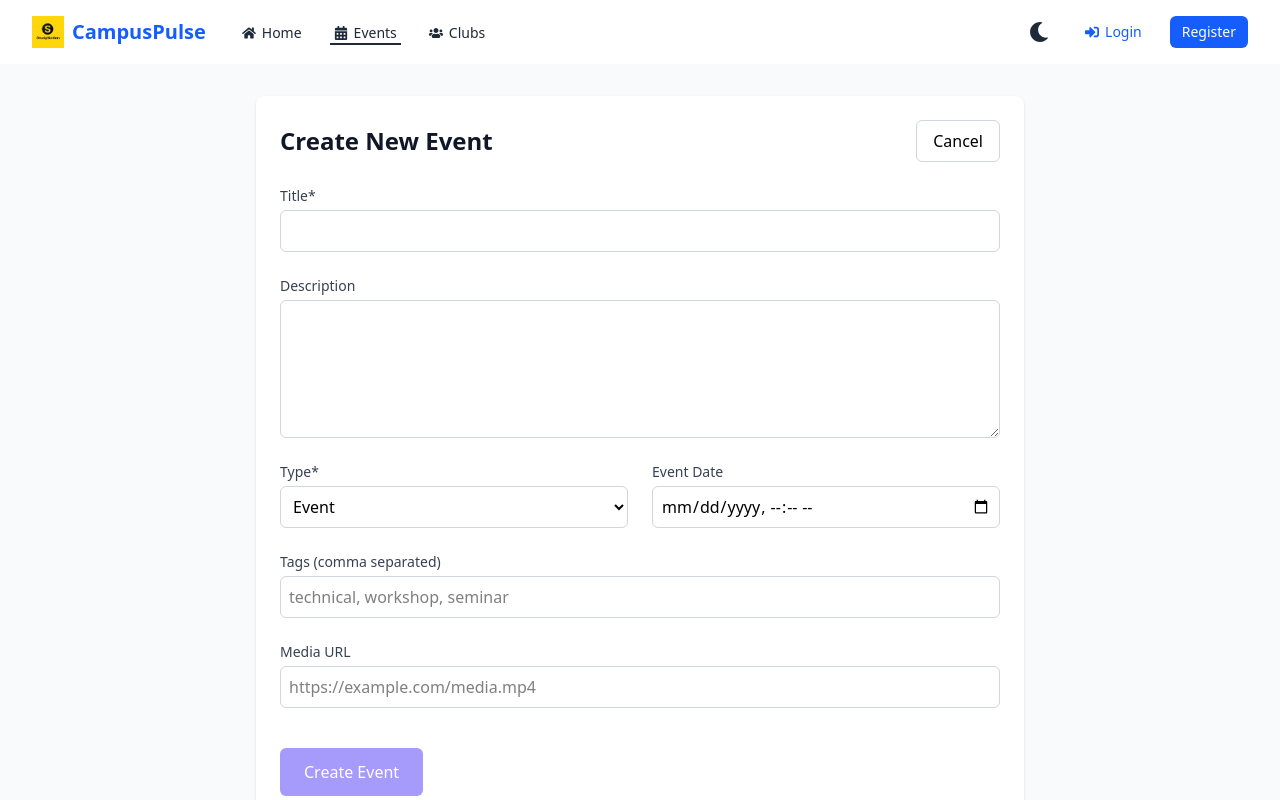
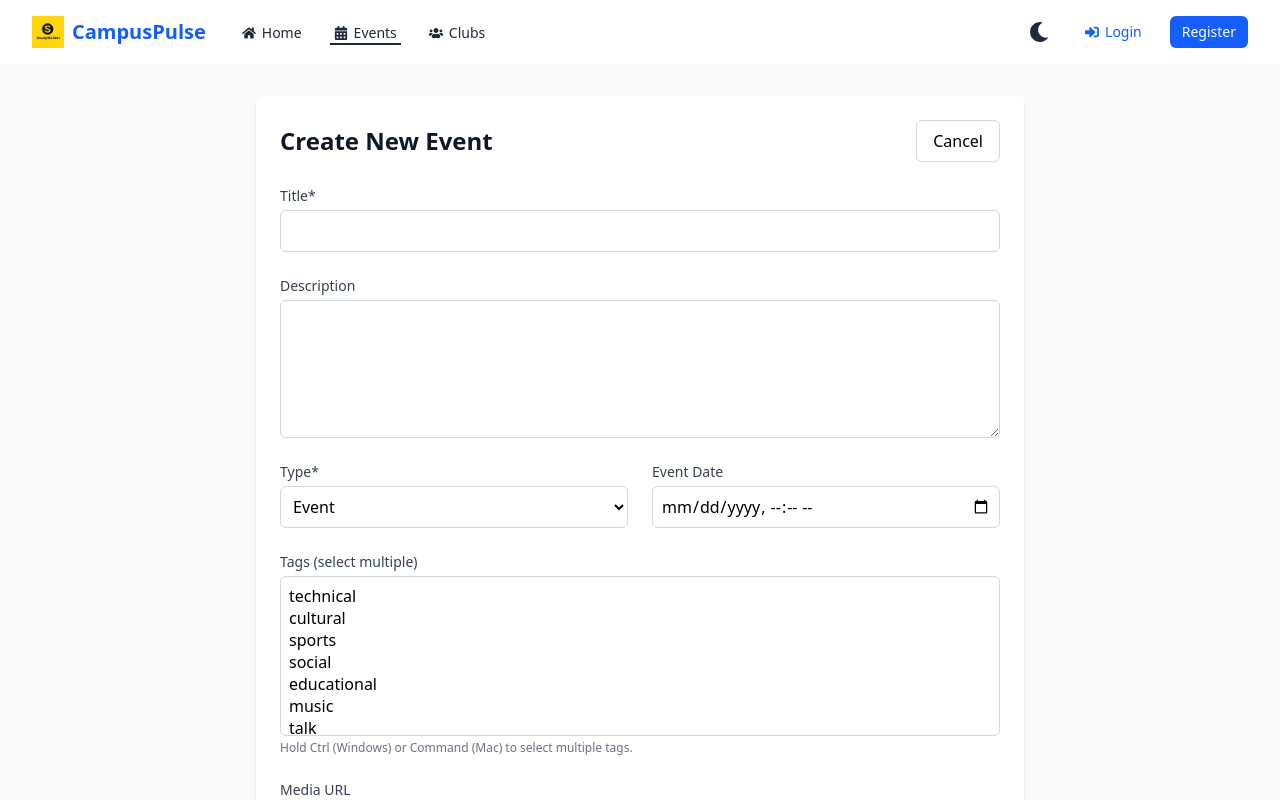
Before and after one commit to Mohanmanuhs/Bit_Wizards, a React (Vite) app in the folder frontend/: page /events/create in a window 1280 px wide. Shown: the top 800 px of the page. Built offline with nearby package versions, Linux system fonts and the light colour scheme.

Commit message:
few updates

```diff
--- a/frontend/src/pages/CreateEventPage.jsx
+++ b/frontend/src/pages/CreateEventPage.jsx
@@ -6,6 +6,11 @@ import { toast } from 'react-toastify';
 
 const apiUrl = import.meta.env.VITE_API_URL;
 
+const allowedTags = [
+  "technical", "cultural", "sports", "social", "educational",
+  "music", "talk", "competition", "workshop", "seminar", "general"
+];
+
 const CreateEventPage = () => {
   const { user } = useAuth();
   const navigate = useNavigate();
@@ -13,7 +18,7 @@ const CreateEventPage = () => {
     title: '',
     description: '',
     type: 'event',
-    tags: '',
+    tags: [], // tags should be an array
     mediaUrl: '',
     eventDate: '',
   });
@@ -26,11 +31,15 @@ const CreateEventPage = () => {
     try {
       const eventData = {
         ...newEvent,
-        createdBy: user.clubId || user._id,
-        tags: newEvent.tags.split(',').map(tag => tag.trim()).filter(tag => tag),
       };
 
-      await axios.post(`${apiUrl}/api/events`, eventData);
+      await axios.post(`${apiUrl}/api/events`, eventData, {
+        headers: {
+          Authorization: `Bearer ${user.token}`, // make sure token is available
+          "Content-Type": "application/json",
+        },
+      });
+
       toast.success('Event created successfully!');
       navigate('/events');
     } catch (err) {
@@ -93,9 +102,7 @@ const CreateEventPage = () => {
               </div>
 
               <div>
-                <label className="block text-sm font-medium text-gray-700">
-                  Event Date
-                </label>
+                <label className="block text-sm font-medium text-gray-700">Event Date</label>
                 <input
                   type="datetime-local"
                   value={newEvent.eventDate}
@@ -106,22 +113,27 @@ const CreateEventPage = () => {
             </div>
 
             <div>
-              <label className="block text-sm font-medium text-gray-700">
-                Tags (comma separated)
-              </label>
-              <input
-                type="text"
+              <label className="block text-sm font-medium text-gray-700">Tags (select multiple)</label>
+              <select
+                multiple
                 value={newEvent.tags}
-                onChange={(e) => setNewEvent({ ...newEvent, tags: e.target.value })}
-                className="mt-1 block w-full border border-gray-300 rounded-md p-2"
-                placeholder="technical, workshop, seminar"
-              />
+                onChange={(e) => {
+                  const selected = Array.from(e.target.selectedOptions, option => option.value);
+                  setNewEvent({ ...newEvent, tags: selected });
+                }}
+                className="mt-1 block w-full border border-gray-300 rounded-md p-2 h-40"
+              >
+                {allowedTags.map(tag => (
+                  <option key={tag} value={tag}>
+                    {tag}
+                  </option>
+                ))}
+              </select>
+              <p className="text-xs text-gray-500 mt-1">Hold Ctrl (Windows) or Command (Mac) to select multiple tags.</p>
             </div>
 
             <div>
-              <label className="block text-sm font-medium text-gray-700">
-                Media URL
-              </label>
+              <label className="block text-sm font-medium text-gray-700">Media URL</label>
               <input
                 type="url"
                 value={newEvent.mediaUrl}
--- a/frontend/src/pages/EventsPage.jsx
+++ b/frontend/src/pages/EventsPage.jsx
@@ -275,7 +275,7 @@ const EventsPage = () => {
                   )}
 
                   {/* Action Buttons */}
-                  {(user?.role === 'club_admin' || user?._id === event.createdBy?._id) && (
+                  {/* {(user?.role === 'club_admin' || user?._id === event.createdBy?._id) && (
                     <div className="mt-4 flex justify-end space-x-2">
                       <button
                         onClick={() => navigate(`/events/edit/${event._id}`)}
@@ -290,7 +290,7 @@ const EventsPage = () => {
                         Delete
                       </button>
                     </div>
-                  )}
+                  )} */}
                 </div>
               </div>
             ))}
```
Also changed, not shown: 2 other files (tests, documents, lock files or other folders).
